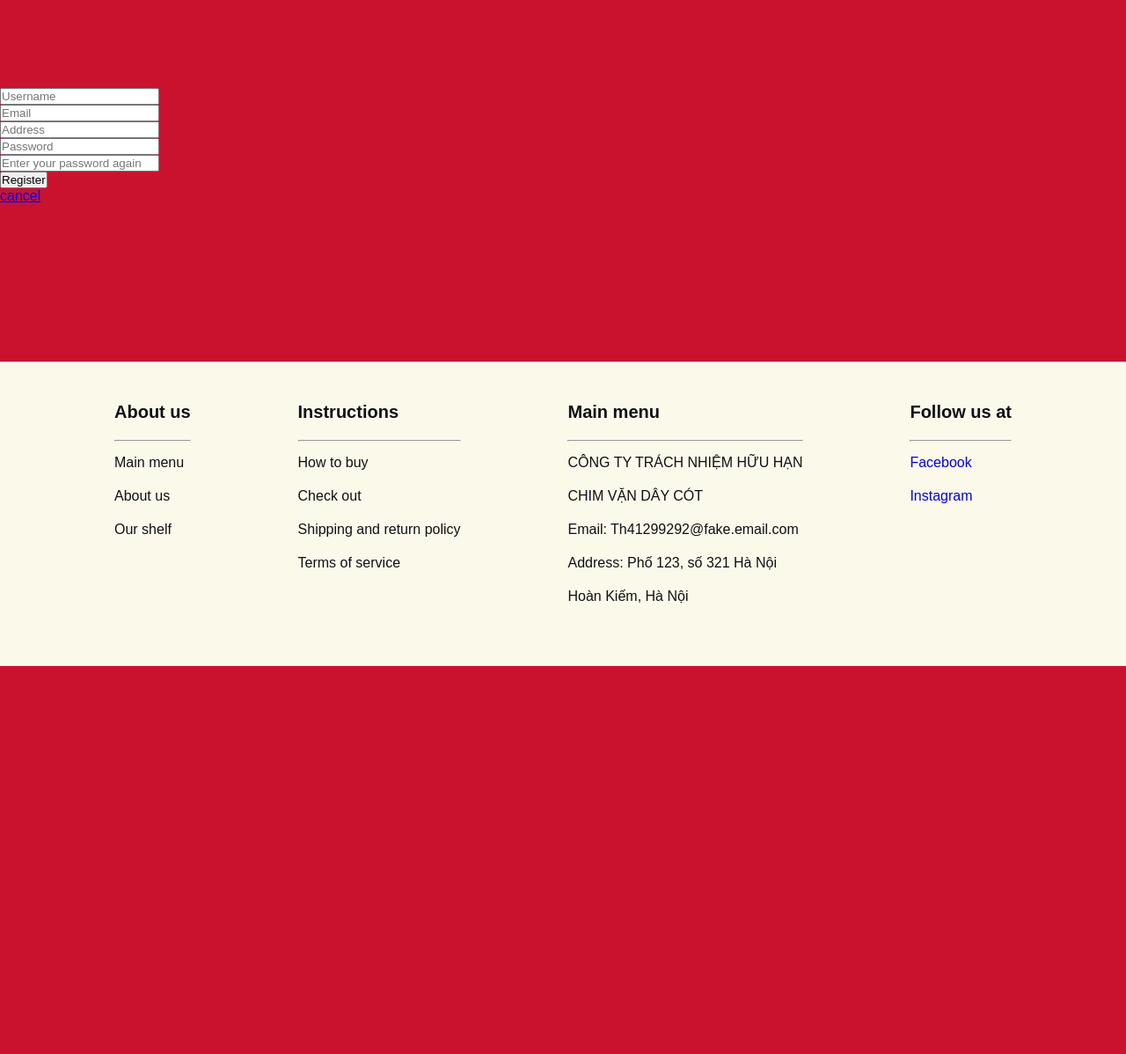
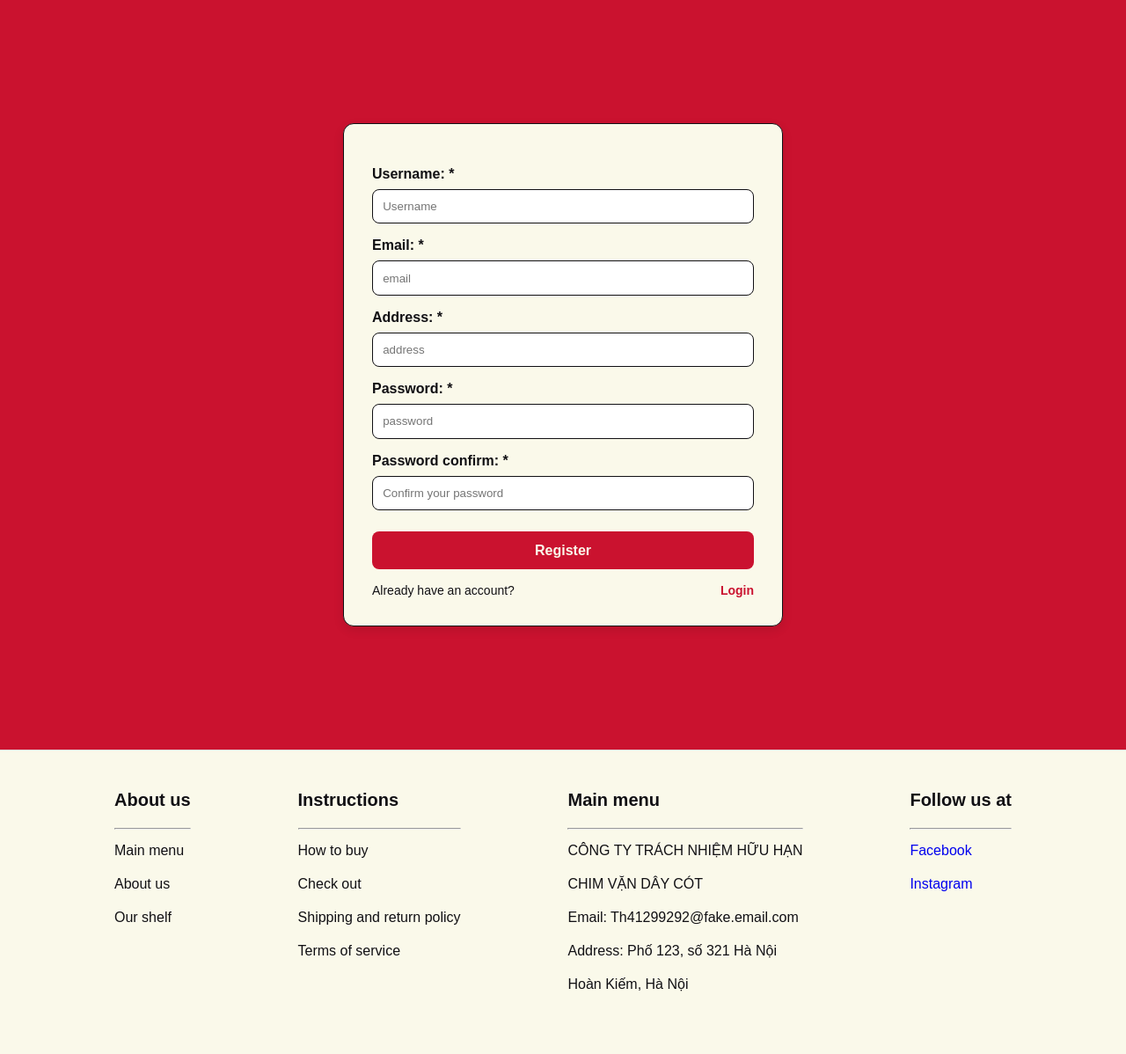
Before and after one commit to zafki3l/oop-bookstore, a PHP site: page /views/auth/register.auth.php in a window 1280 px wide. Shown: the part 43-1241 px from the top of the page at 88% size. Before the commit the page ends 800 px from the top, so only its background shows below. Run offline with PHP 8.4, Linux system fonts and the light colour scheme; a stand-in replaces the project's code that opens the database connection; some libraries are stand-ins or nearby versions.

Commit message:
sửa authController

```diff
--- a/actions/auth/logout.auth.php
+++ b/actions/auth/logout.auth.php
@@ -10,6 +10,5 @@ $authController = new AuthController($user);
 
 // Nếu như người dùng bấm logout
 if (isset($_POST['logout'])) {
-    session_destroy();
     $authController->logout();
 }
--- a/models/user.models.php
+++ b/models/user.models.php
@@ -4,6 +4,12 @@ include_once 'model.models.php';
 
 class User extends Model
 {
+    //CONSTANTS
+    const ROLE_USER = 1;
+    const ROLE_STAFF = 2;
+    const ROLE_ADMIN = 3;
+
+    //Attributes
     private $id;
     private $username;
     private $email;
--- /dev/null
+++ b/public/css/auth/register.css
@@ -0,0 +1,101 @@
+
+.main-content {
+    background-color: #ca122f;
+    flex: 1;
+    padding: 100px 0;
+}
+
+html, body {
+  height: 100%;
+  margin: 0;
+  padding: 0;
+  box-sizing: border-box;
+  display: flex;
+  flex-direction: column;
+}
+
+body {
+  display: flex;
+  flex-direction: column;
+  min-height: 100vh;
+}
+
+* {
+  margin: 0;
+  padding: 0;
+  box-sizing: border-box;
+  font-family: sans-serif;
+}
+
+.register-container {
+    max-width: 500px;
+    margin: 40px auto;
+    padding: 2rem;
+    background: #faf9ea;
+    border: 1px solid #111014;
+    border-radius: 12px;
+    box-shadow: 0 4px 12px rgba(0,0,0,0.1);
+}
+
+.register-container h2 {
+    text-align: center;
+    color: #111014;
+    margin-bottom: 1.5rem;
+}
+
+.register-container label {
+    display: block;
+    margin-top: 1rem;
+    font-weight: bold;
+    color: #111014;
+}
+
+.register-container input {
+    width: 100%;
+    padding: 0.7rem;
+    margin-top: 0.5rem;
+    border: 1px solid #111014;
+    border-radius: 8px;
+    background: #fff;
+    color: #111014;
+}
+
+.register-container button {
+    width: 100%;
+    padding: 0.8rem;
+    margin-top: 1.5rem;
+    background: #ca122f;
+    border: none;
+    border-radius: 8px;
+    color: #faf9ea;
+    font-weight: bold;
+    cursor: pointer;
+    transition: 0.3s;
+    font-size: 16px;
+}
+
+.register-container button:hover {
+    background: #a50e25;
+}
+
+.register-container p {
+    text-align: center;
+    margin-top: 1rem;
+    color: #111014;
+}
+
+.register-container a {
+    color: #ca122f;
+    font-weight: bold;
+    text-decoration: none;
+}
+
+.register-container a:hover {
+    text-decoration: underline;
+}
+
+p {
+    display: flex;
+    justify-content: space-between;
+    font-size: 14px;
+}
--- a/views/auth/register.auth.php
+++ b/views/auth/register.auth.php
@@ -5,6 +5,7 @@
     <meta charset="UTF-8">
     <meta name="viewport" content="width=device-width, initial-scale=1.0">
     <link rel="stylesheet" href="\oop-bookstore\public\css\rule.css">
+    <link rel="stylesheet" href="\oop-bookstore\public\css\auth\register.css">
     <title>Document</title>
 </head>
 
@@ -12,22 +13,40 @@
     <!--Header-->
     <?php include '../layouts/header.layouts.php' ?>
     <div class="main-content">
-        <form action="../../actions/auth/register.auth.php" method="post">
-            <input type="text" name="username" placeholder="Username">
-            <br>
-            <input type="email" name="email" placeholder="Email">
-            <br>
-            <input type="text" name="address" placeholder="Address">
-            <br>
-            <input type="password" name="password" placeholder="Password">
-            <br>
-            <input type="password" name="password-confirmation" placeholder="Enter your password again">
-            <br>
-            <button type="submit">Register</button>
-        </form>
-        <a href="../homepage.views.php">cancel</a>
+        <div class="register-container">
+            <form action="../../actions/auth/register.auth.php" method="post">
+                <div>
+                    <div>
+                        <label for="username">Username: *</label>
+                        <input type="text" name="username" id="username" placeholder="Username" required>
+                    </div>
+                    <div>
+                        <label for="email">Email: * </label>
+                        <input type="email" name="email" id="email" placeholder="email" required>
+                    </div>
+                    <div>
+                        <label for="address">Address: * </label>
+                        <input type="text" name="address" id="address" placeholder="address" required>
+                    </div>
+                    <div>
+                        <label for="password">Password: *</label>
+                        <input type="password" name="password" id="password" placeholder="password" required>
+                    </div>
+                    <div>
+                        <label for="password-confirmation">Password confirm: *</label>
+                        <input type="password" name="password-confirmation" id="password-confirmation" placeholder="Confirm your password" required>
+                    </div>
+                </div>
+                <div>
+                    <button type="submit">Register</button>
+                </div>
+            </form>
+            <p>
+                Already have an account?
+                <a href="login.auth.php">Login</a>
+            </p>
+        </div>
     </div>
-
     <!--Footer-->
     <?php include '../layouts/footer.layouts.php' ?>
 </body>
--- a/views/layouts/footer.layouts.php
+++ b/views/layouts/footer.layouts.php
@@ -45,8 +45,8 @@
                 <p>Follow us at</p>
                 <hr>
                 <ul type="none">
-                    <li><a href="#">Facebook</a></li>
-                    <li><a href="#">Instagram</a></li>
+                    <li><a href="https://www.facebook.com/">Facebook</a></li>
+                    <li><a href="https://www.instagram.com/">Instagram</a></li>
                 </ul>
             </li>
         </ul>
--- a/views/layouts/header.layouts.php
+++ b/views/layouts/header.layouts.php
@@ -18,10 +18,10 @@
                     <div class="dropdown">
                         <button>Category</button>
                         <div class="content">
-                        <a href="../category/fiction.php">Fiction</a>
-                        <a href="../category/nonFiction.php">Non-Fiction</a>
-                        <a href="../category/science.php">Science</a>
-                        <a href="../category/history.php">History</a>
+                        <a href="#">Fiction</a>
+                        <a href="#">Non-Fiction</a>
+                        <a href="#">Science</a>
+                        <a href="#">History</a>
                     </div>
                 <li><a href="\oop-bookstore\views\homepage.views.php">Homepage</a></li>
                 <?php if($role == 3): ?> <!--admin-->
--- a/views/layouts/searchbar.layouts.php
+++ b/views/layouts/searchbar.layouts.php
@@ -15,7 +15,7 @@
         <ul type="none" class="user-menu">
             <!-- Search bar -->
             <li class="search-bar">
-                <form action="\bookStore\view\homepage\searchResult.php" method="get">
+                <form action="#" method="get">
                     <input type="text" name="search" placeholder="Search books..." />
                     <button type="submit"><i class="fas fa-search"></i></button>
                 </form>
```
Also changed, not shown: controllers/authController.controllers.php (+46 -14 lines), public/css/auth/login.css (added, +99 -0 lines), views/admin/dashboard.admin.php (added, +11 -0 lines), views/auth/login.auth.php (+17 -8 lines), views/staff/dashboard.staff.php (added, +11 -0 lines), 1 other file.
